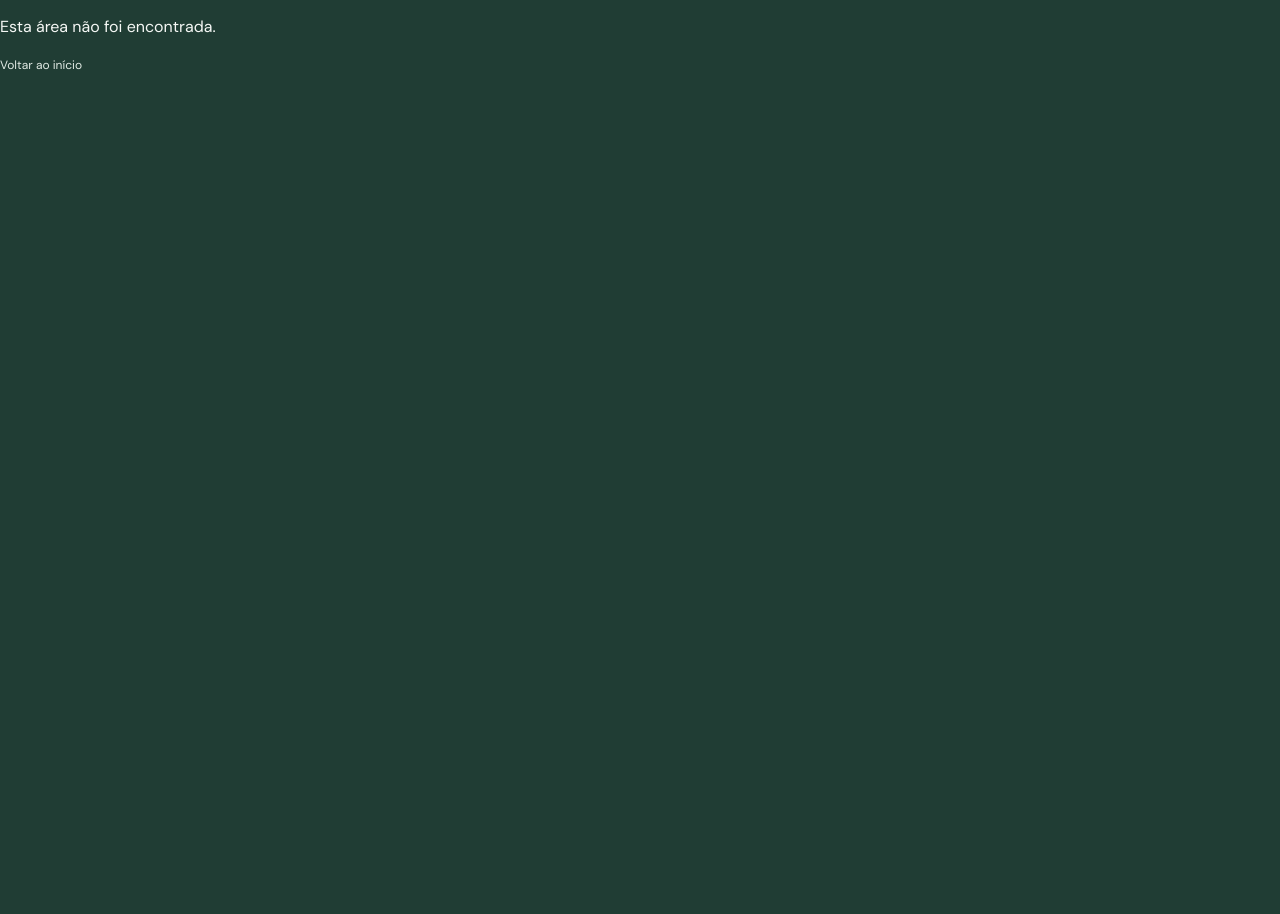
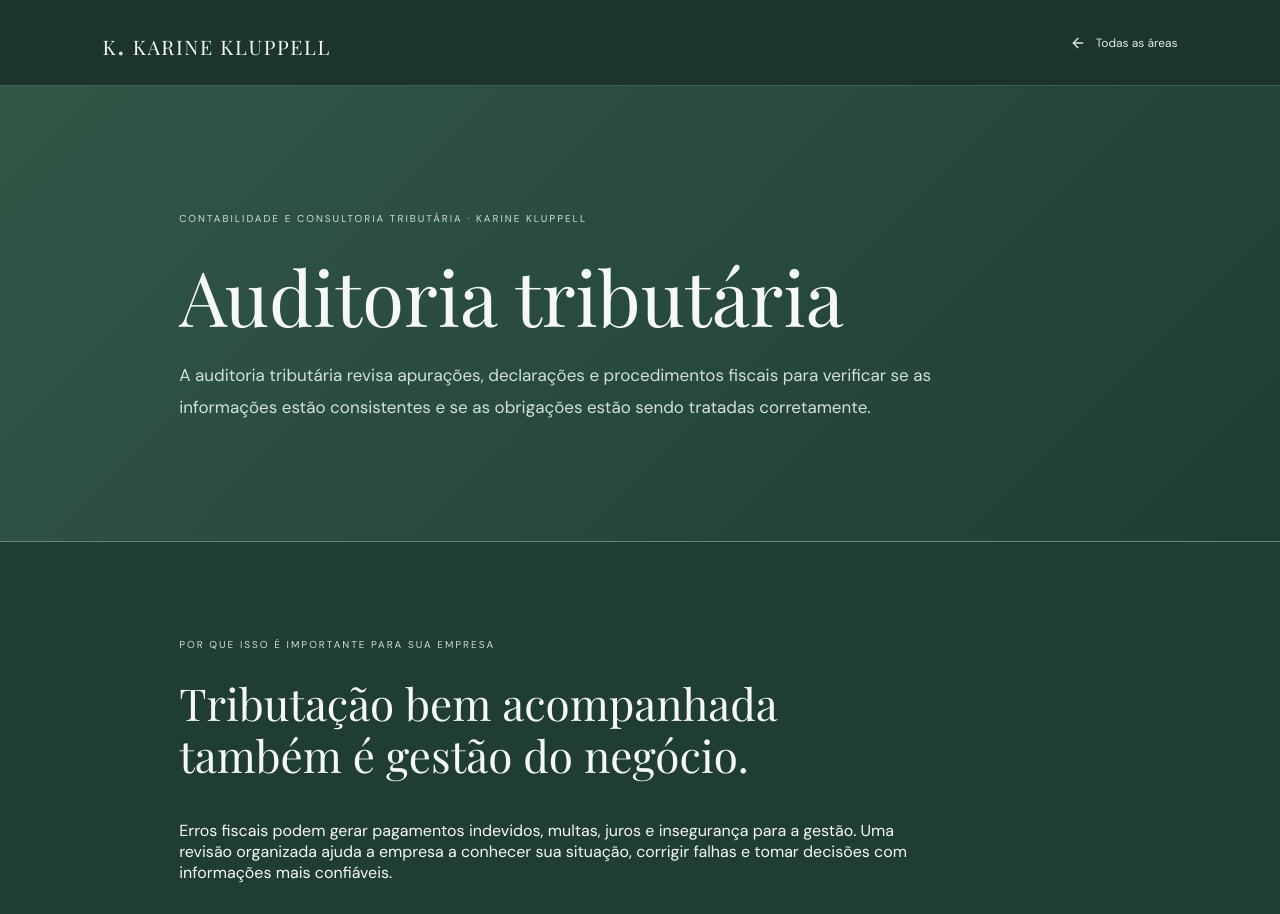
Before and after one commit to JhonathanFernandes/projeto-contabilidade, a Next.js app: page /atuacao/auditoria-tributaria in a window 1280 px wide. Shown: the top 914 px of the page. Before the commit the page ends 816 px from the top, so only its background shows below. Built offline with nearby package versions, Linux system fonts and the light colour scheme; a web font is replaced by a local one.

Commit message:
Cria páginas explicativas dos serviços tributários e valor para empresas

```diff
--- a/app/atuacao/[slug]/page.tsx
+++ b/app/atuacao/[slug]/page.tsx
@@ -1,54 +1,54 @@
 import Link from "next/link";
 import { ArrowLeft, ArrowUpRight } from "lucide-react";
 
-const services: Record<string, { title: string; intro: string; details: string[]; note: string }> = {
-  trabalhista: {
-    title: "Direito Trabalhista",
-    intro: "Orientação jurídica em questões relacionadas às relações de trabalho, com análise cuidadosa dos direitos e deveres envolvidos.",
-    details: ["Análise de situações ligadas ao contrato de trabalho e às condições de trabalho.", "Orientação sobre verbas trabalhistas, rescisões e demais questões da relação entre empregado e empregador.", "Avaliação inicial de documentos e dos caminhos jurídicos possíveis para cada caso."],
-    note: "A atuação e as medidas cabíveis dependem da análise individual dos fatos e documentos."
+const services: Record<string, { title: string; intro: string; importance: string; benefits: string[]; role: string; note: string }> = {
+  "recuperacao-creditos": {
+    title: "Recuperação de créditos tributários",
+    intro: "Uma análise cuidadosa da apuração e dos recolhimentos pode revelar valores pagos indevidamente ou a maior, ou créditos que a empresa pode aproveitar conforme a legislação.",
+    importance: "Tributos pagos a maior ou créditos não aproveitados podem representar recursos importantes para a empresa. Identificar essas situações ajuda a evitar perdas financeiras e a melhorar a gestão do caixa, sempre respeitando os requisitos legais.",
+    benefits: ["Identificar possíveis pagamentos indevidos ou feitos a maior.", "Avaliar créditos tributários que possam ser aproveitados ou recuperados.", "Organizar documentos e informações para dar suporte aos procedimentos cabíveis.", "Trazer mais clareza sobre oportunidades e riscos, sem presumir que todo valor analisado será recuperável."],
+    role: "O trabalho da Karine é examinar informações contábeis e fiscais, revisar os critérios aplicáveis, identificar oportunidades e inconsistências e orientar tecnicamente os próximos passos de acordo com a legislação e os documentos da empresa.",
+    note: "A existência, o valor e a possibilidade de recuperação de créditos dependem da análise individual, da documentação e das regras aplicáveis a cada período e contribuinte."
   },
-  previdenciario: {
-    title: "Direito Previdenciário",
-    intro: "Acompanhamento de questões relacionadas à Previdência Social e à busca por benefícios previdenciários.",
-    details: ["Orientação sobre benefícios e requisitos previdenciários.", "Análise de histórico contributivo e documentação apresentada.", "Acompanhamento de pedidos, revisões e recursos, conforme o caso."],
-    note: "A possibilidade de concessão ou revisão depende dos requisitos legais e da documentação de cada pessoa."
+  "auditoria-tributaria": {
+    title: "Auditoria tributária",
+    intro: "A auditoria tributária revisa apurações, declarações e procedimentos fiscais para verificar se as informações estão consistentes e se as obrigações estão sendo tratadas corretamente.",
+    importance: "Erros fiscais podem gerar pagamentos indevidos, multas, juros e insegurança para a gestão. Uma revisão organizada ajuda a empresa a conhecer sua situação, corrigir falhas e tomar decisões com informações mais confiáveis.",
+    benefits: ["Conferir a coerência entre documentos, escriturações e declarações.", "Identificar divergências, riscos e possíveis oportunidades.", "Apoiar a correção de inconsistências e a melhoria dos controles internos.", "Dar mais previsibilidade e segurança à rotina fiscal."],
+    role: "Karine analisa documentos e dados fiscais, verifica apurações e procedimentos, aponta pontos de atenção e apresenta informações técnicas que apoiam a empresa na definição das providências adequadas.",
+    note: "A auditoria é realizada conforme o escopo contratado e os documentos disponibilizados. A identificação de um risco não significa, por si só, que exista infração ou débito."
   },
-  civil: {
-    title: "Direito Civil",
-    intro: "Atuação em questões que envolvem direitos e obrigações nas relações entre pessoas, contratos e responsabilidades.",
-    details: ["Análise e orientação em contratos e obrigações.", "Questões relacionadas à responsabilidade civil e reparação de danos.", "Orientação em conflitos e relações jurídicas de natureza civil."],
-    note: "O encaminhamento adequado depende da natureza do conflito e das provas disponíveis."
+  "planejamento-fiscal": {
+    title: "Planejamento fiscal",
+    intro: "Planejar a tributação é compreender como os impostos afetam a atividade, os custos e as decisões da empresa, considerando as alternativas permitidas pela legislação.",
+    importance: "A carga tributária influencia preços, margens, investimentos e fluxo de caixa. Um planejamento bem fundamentado permite antecipar impactos, comparar cenários e evitar decisões tomadas sem conhecer suas consequências fiscais.",
+    benefits: ["Entender como os tributos influenciam custos e resultados.", "Avaliar cenários e alternativas legais de tributação.", "Antecipar impactos de mudanças na operação ou na legislação.", "Apoiar decisões com mais informação, organização e previsibilidade."],
+    role: "Karine estuda as informações contábeis e fiscais do negócio, avalia os efeitos tributários das alternativas possíveis e apresenta análises para apoiar a tomada de decisão do empresário.",
+    note: "O planejamento deve refletir a atividade e a realidade de cada empresa. Não significa eliminar tributos nem garante uma economia predeterminada."
   },
-  mediacao: {
-    title: "Mediação",
-    intro: "A mediação busca facilitar o diálogo entre as partes para que possam construir, de forma voluntária, uma solução para o conflito.",
-    details: ["Identificação dos pontos de divergência e dos interesses envolvidos.", "Apoio à comunicação respeitosa e à construção de alternativas.", "Formalização de entendimentos, quando houver consenso e cabimento."],
-    note: "A mediação depende da participação voluntária e da adequação do conflito a esse método."
+  "imposto-de-renda": {
+    title: "Declaração de Imposto de Renda",
+    intro: "Preparação de declarações de Imposto de Renda para pessoas físicas e empresas, com atenção aos documentos, às informações prestadas e às regras aplicáveis.",
+    importance: "Uma declaração correta e entregue no prazo ajuda a cumprir as obrigações fiscais, reduz o risco de inconsistências e evita transtornos decorrentes de informações incompletas ou divergentes.",
+    benefits: ["Organizar documentos e informações necessários à declaração.", "Conferir rendimentos, despesas, bens e demais dados pertinentes ao caso.", "Preparar a declaração conforme as regras e os prazos aplicáveis.", "Orientar sobre pendências e informações que precisam de atenção."],
+    role: "Karine reúne e analisa a documentação fornecida, verifica a consistência das informações e prepara a declaração de acordo com a situação do contribuinte e as normas vigentes.",
+    note: "O tratamento de cada declaração depende do perfil do contribuinte e da documentação apresentada. A responsabilidade pela veracidade das informações de origem permanece com quem as fornece."
   },
-  seguros: {
-    title: "Seguros",
-    intro: "Orientação em questões relacionadas a contratos de seguro, coberturas, negativas e sinistros.",
-    details: ["Análise das condições da apólice e das coberturas contratadas.", "Orientação diante de dúvidas ou divergências sobre indenizações.", "Avaliação de documentos e comunicações da seguradora."],
-    note: "A cobertura depende das condições contratadas, dos fatos e das regras aplicáveis."
+  "consultoria-tributaria": {
+    title: "Consultoria tributária",
+    intro: "A consultoria tributária aproxima a análise técnica da realidade da empresa. O objetivo é ajudar o empresário a compreender suas obrigações e os efeitos dos tributos sobre a operação.",
+    importance: "Quando o empresário entende melhor suas obrigações e os impactos fiscais das decisões, consegue planejar com mais clareza, reduzir incertezas e concentrar esforços na gestão do negócio.",
+    benefits: ["Esclarecer dúvidas sobre rotinas e obrigações tributárias.", "Compreender os impactos fiscais de operações e decisões empresariais.", "Identificar pontos que merecem revisão ou acompanhamento.", "Apoiar uma gestão mais organizada e consciente dos riscos."],
+    role: "Karine interpreta as informações contábeis e fiscais apresentadas, analisa a questão à luz das regras aplicáveis e oferece orientação técnica dentro de sua atuação profissional.",
+    note: "A orientação depende das informações e documentos fornecidos e não substitui análises específicas de outras áreas profissionais quando necessárias."
   },
-  compliance: {
-    title: "Compliance",
-    intro: "Apoio à organização de práticas de integridade e prevenção de riscos jurídicos nas atividades de organizações.",
-    details: ["Levantamento inicial de riscos e procedimentos internos.", "Orientação para políticas, regras e controles compatíveis com a organização.", "Apoio à disseminação de práticas éticas e canais de orientação."],
-    note: "As medidas precisam ser adequadas ao porte, à atividade e à realidade de cada organização."
-  },
-  esportivo: {
-    title: "Direito Esportivo",
-    intro: "Orientação jurídica em relações e questões ligadas ao ambiente esportivo, seus profissionais e organizações.",
-    details: ["Análise de contratos e relações no contexto esportivo.", "Orientação em questões institucionais e negociais relacionadas ao esporte.", "Avaliação de conflitos e documentos ligados à atividade esportiva."],
-    note: "A análise considera as regras aplicáveis à modalidade, à entidade e à relação envolvida."
-  },
-  empresarial: {
-    title: "Direito Empresarial",
-    intro: "Suporte jurídico para empresas em questões contratuais, organização das relações comerciais e decisões do negócio.",
-    details: ["Orientação na elaboração e análise de contratos empresariais.", "Apoio jurídico em relações entre sócios, fornecedores e parceiros.", "Análise preventiva de riscos jurídicos ligados à atividade empresarial."],
-    note: "A orientação deve considerar a estrutura, a atividade e os objetivos de cada empresa."
+  "reforma-tributaria": {
+    title: "Reforma Tributária",
+    intro: "A Reforma Tributária altera gradualmente a tributação sobre o consumo. Empresas de diferentes setores precisarão avaliar como as mudanças podem afetar preços, contratos, sistemas, créditos e processos.",
+    importance: "Mesmo antes da transição completa, acompanhar as mudanças permite que a empresa se prepare, identifique áreas impactadas e evite ser surpreendida por ajustes em suas rotinas e decisões.",
+    benefits: ["Mapear operações e processos que podem ser afetados.", "Avaliar possíveis reflexos sobre custos, preços, créditos e contratos.", "Identificar necessidades de adaptação em sistemas e documentos fiscais.", "Acompanhar as etapas de transição e planejar ajustes com antecedência."],
+    role: "Karine acompanha as mudanças tributárias, analisa seus possíveis reflexos sobre as informações e operações da empresa e ajuda a organizar os pontos que merecem atenção e preparação.",
+    note: "Os impactos variam conforme atividade, regime tributário, operações e regulamentação aplicável. As análises devem ser atualizadas à medida que as regras forem detalhadas."
   }
 };
 
@@ -61,7 +61,7 @@ export default async function ServicePage({ params }: { params: Promise<{ slug:
   const service = services[slug];
 
   if (!service) {
-    return <main className="service-page"><p>Esta área não foi encontrada.</p><Link className="service-back" href="/">Voltar ao início</Link></main>;
+    return <main className="service-page"><p>Esta área não foi encontrada.</p><Link className="service-back" href="/#atuacao">Voltar às áreas de atuação</Link></main>;
   }
 
   return (
@@ -71,18 +71,22 @@ export default async function ServicePage({ params }: { params: Promise<{ slug:
         <Link className="service-back" href="/#atuacao"><ArrowLeft size={16}/> Todas as áreas</Link>
       </header>
       <section className="service-hero">
-        <span className="service-eyebrow">ÁREAS DE ATUAÇÃO · KARINE KLUPPELL</span>
+        <span className="service-eyebrow">CONTABILIDADE E CONSULTORIA TRIBUTÁRIA · KARINE KLUPPELL</span>
         <h1>{service.title}</h1>
         <p>{service.intro}</p>
       </section>
       <section className="service-content">
-        <span className="service-kicker">COMO PODEMOS ORIENTAR</span>
-        <h2>Uma análise cuidadosa para cada situação.</h2>
-        <ul>{service.details.map((detail) => <li key={detail}>{detail}</li>)}</ul>
+        <span className="service-kicker">POR QUE ISSO É IMPORTANTE PARA SUA EMPRESA</span>
+        <h2>Tributação bem acompanhada também é gestão do negócio.</h2>
+        <p className="service-explanation">{service.importance}</p>
+        <h2>O que esse trabalho pode agregar</h2>
+        <ul>{service.benefits.map((benefit) => <li key={benefit}>{benefit}</li>)}</ul>
+        <h2>Qual é o papel da Karine</h2>
+        <p className="service-explanation">{service.role}</p>
         <p className="service-note">{service.note}</p>
-        <Link className="service-contact" href="/#contato">Solicitar atendimento <ArrowUpRight size={17}/></Link>
+        <Link className="service-contact" href="/#contato">Conversar sobre esse serviço <ArrowUpRight size={17}/></Link>
       </section>
-      <footer className="service-footer"><Link href="/">KARINE KLUPPELL · ADVOCACIA & CONSULTORIA</Link><span>© {new Date().getFullYear()} — Todos os direitos reservados.</span></footer>
+      <footer className="service-footer"><Link href="/">KARINE KLUPPELL · CONTABILIDADE & CONSULTORIA TRIBUTÁRIA</Link><span>© {new Date().getFullYear()} — Todos os direitos reservados.</span></footer>
     </main>
   );
 }
```
